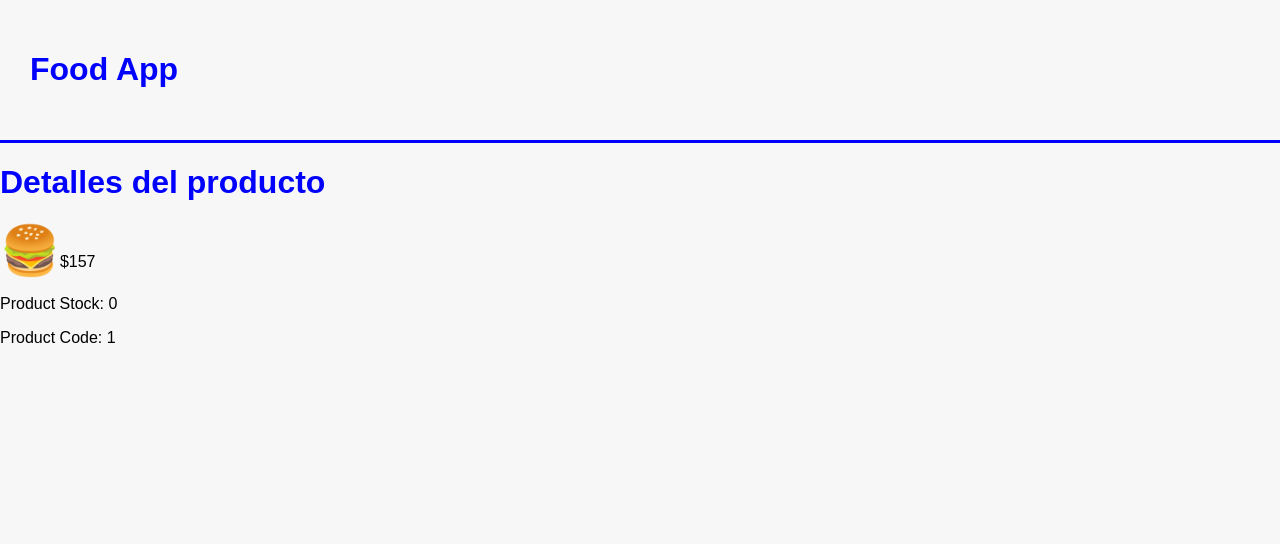
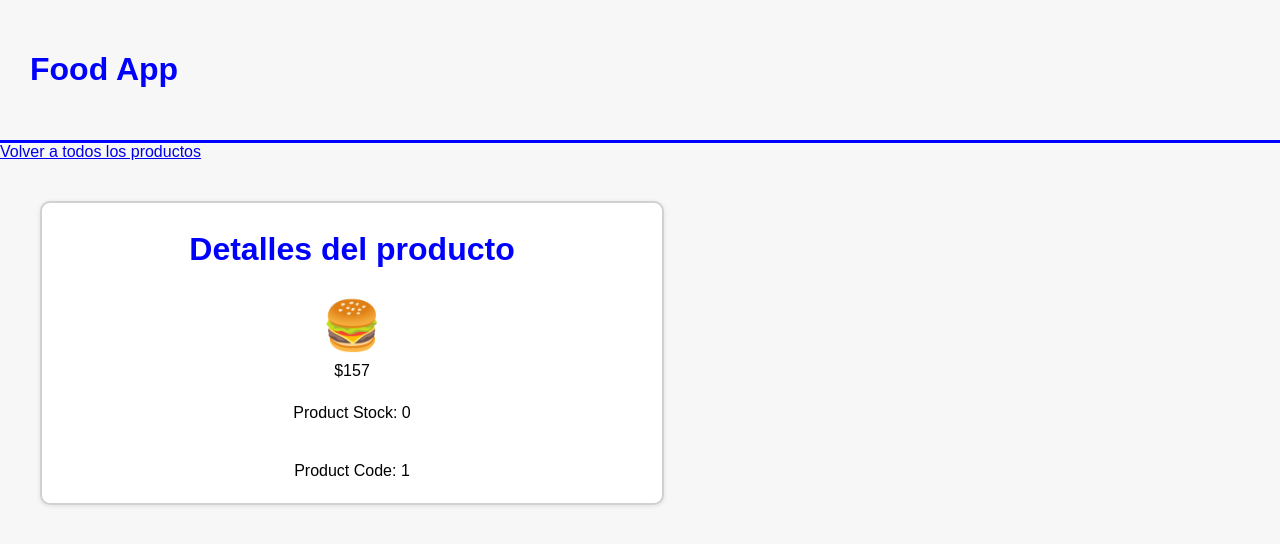
Before and after one commit to D13607ucc4/FoodApp, a React (Vite) app: page /home/1 in a window 1280 px wide. Shown: the top 544 px of the page. Built offline with nearby package versions, Linux system fonts and the light colour scheme; data requests are answered from the project's data file.

Commit message:
checkpoint

```diff
--- a/db.json
+++ b/db.json
@@ -12,14 +12,14 @@
       "img": "🍕",
       "name": "Pizza",
       "price": 189,
-      "stock": 3
+      "stock": 0
     },
     {
       "id": "3",
       "img": "🍣",
       "name": "Sushi",
       "price": 132,
-      "stock": 6
+      "stock": 1
     },
     {
       "id": "4",
--- a/src/App.jsx
+++ b/src/App.jsx
@@ -24,12 +24,12 @@ function App() {
     /* Ejemplo de como debemos hacer las rutas */
   }
   return (
-      <>
+    <>
       <Header />
       <Routes>
         <Route path="/*" element={<Navigate replace to="/home" />} />
 
-        <Route path="/home/*" element={<HomePage />} />
+        <Route path="/home" element={<HomePage />} />
 
         <Route path="/home/:productId" element={<ProductPageDetail />} />
       </Routes>
--- /dev/null
+++ b/src/components/detailedCard.css
@@ -0,0 +1,28 @@
+.DetailCard {
+  margin: 40px;
+  background-color: #fff;
+  border: 2px solid #d1d1d1;
+  border-radius: 10px;
+  width: 600px;
+  height: 280px;
+  display: flex;
+  flex-direction: column;
+  justify-content: center;
+  align-items: center;
+  gap: 8px;
+  padding: 10px;
+  box-shadow: 0 1px 5px rgba(0, 0, 0, 0.1);
+}
+
+.food-item:hover {
+  cursor: pointer;
+  transform: scale(1.05);
+}
+
+.food-item span:not(.food-icon) {
+  font-size: 20px;
+}
+
+.food-icon {
+  font-size: 100px;
+}
--- a/src/components/detailedCard.jsx
+++ b/src/components/detailedCard.jsx
@@ -1,4 +1,6 @@
 import React from "react";
+import "./detailedCard.css";
+
 
 function DetailedCard({ product, params }) {
   return (
--- a/src/components/foodItem.jsx
+++ b/src/components/foodItem.jsx
@@ -1,10 +1,16 @@
 import React from "react";
 import "./foodItem.css";
-import { Link } from 'react-router-dom'
+import { Link } from "react-router-dom";
+import { useTheme } from "../context/themeContext";
 
 function FoodItem({ comida, addOrder, orderCantidad }) {
+  const { darkMode } = useTheme();
   return (
-    <button className="food-item" onClick={() => addOrder(comida)} disabled={orderCantidad === 0}>
+    <button
+      className={`food-item ${darkMode ? "dark-mode" : "light-mode"}`}
+      onClick={() => addOrder(comida)}
+      disabled={orderCantidad === 0}
+    >
       <div>
         <span className="food-icon">{comida.img}</span>
       </div>
@@ -22,9 +28,7 @@ function FoodItem({ comida, addOrder, orderCantidad }) {
         )}
       </div>
 
-      <Link to={`${comida.id}`}>
-        detalles
-      </Link>
+      <Link to={`${comida.id}`}>detalles</Link>
     </button>
   );
 }
--- a/src/components/header.jsx
+++ b/src/components/header.jsx
@@ -1,14 +1,14 @@
-import './header.css'
-import { useTheme } from '../context/ThemeContext'
+import "./header.css";
+import { useTheme } from "../context/themeContext";
 
 function Header() {
-  const {darkMode} = useTheme()
-  console.log("darkMode: ", darkMode)
+  const { darkMode } = useTheme();
+  console.log("darkMode: ", darkMode);
   return (
-    <div className='container'>
-        <h1>Food App</h1>
+    <div className={`container ${darkMode ? "dark-mode" : "light-mode"}`}>
+      <h1>Food App</h1>
     </div>
-  )
+  );
 }
 
-export default Header
+export default Header;
--- a/src/pages/homePage.jsx
+++ b/src/pages/homePage.jsx
@@ -1,30 +1,43 @@
 import { useState, useEffect } from "react";
 import Receipt from "../components/receipt";
 import FoodContainer from "../components/foodContainer";
-import { useTheme } from "../context/ThemeContext";
+import { useTheme } from "../context/themeContext";
 
 function HomePage() {
   const [orders, setOrders] = useState([]); //Creo una variable de estado orders, que empieza como un array vacío.
   // const [stock, setStock] = useState([]);
   const [comidas, setComidas] = useState([]);
 
-  const { darkMode, toggleHandle } = useTheme()
+  const { darkMode, toggleHandle } = useTheme();
 
-  const fetchComidas = () => {
-    fetch("http://localhost:3000/comidas")
-      .then(res => {
-        if (!res.ok) throw new Error("Error al obtener comidas");
-        return res.json();
-      })
-      .then(data => setComidas(data))
-      .catch(err => console.error("Error al cargar comidas:", err));
-  };
+  // const fetchComidas = () => {
+  //   fetch("http://localhost:3000/comidas")
+  //     .then((res) => {
+  //       if (!res.ok) throw new Error("Error al obtener comidas");
+  //       return res.json();
+  //     })
+  //     .then((data) => setComidas(data))
+  //     .catch((err) => console.error("Error al cargar comidas:", err));
+  // };
 
   useEffect(() => {
     fetchComidas();
   }, []);
 
-  console.log("me renderizo..")
+  const fetchComidas = async () => {
+    try {
+      const res = await fetch("http://localhost:3000/comidas");
+      if (!res.ok) {
+        throw new Error("Error al obtener comidas");
+      }
+      const data = await res.json();
+      setComidas(data);
+    } catch (err) {
+      console.error("Error al cargar comidas:", err);
+    }
+  };
+
+  console.log("me renderizo..");
 
   // Orders contendrá los pedidos que se vayan haciendo. setOrders se usa para actualizar el estado de orders.
 
@@ -42,7 +55,7 @@ function HomePage() {
           //Si ya existe actualiza la cantidad del pedido existente
           return prevOrders.map((order, index) => {
             if (index === existingOrderIndex) {
-              return { ...order, quantity: order.quantity + 1 }; //Copio el objeto order y le sumo 1 a la cantidad. Esto no muta el estado porque crea un nuevo objeto.
+              return { ...order, quantity: order.quantity + 1 };
             }
             return order; //El resto de los objetos los dejo igual.
           });
@@ -76,14 +89,14 @@ function HomePage() {
   };
 
   const finalizarCompra = () => {
-    const updates = orders.map(order => {
-      const comida = comidas.find(c => c.id === order.id);
+    const updates = orders.map((order) => {
+      const comida = comidas.find((c) => c.id === order.id);
       const nuevoStock = comida.stock - order.quantity;
 
       return fetch(`http://localhost:3000/comidas/${order.id}`, {
         method: "PATCH",
         headers: { "Content-Type": "application/json" },
-        body: JSON.stringify({ stock: nuevoStock }),
+        body: JSON.stringify({ stock: nuevoStock })
       });
     });
 
@@ -92,12 +105,10 @@ function HomePage() {
         fetchComidas();
         setOrders([]);
       })
-    .catch(err => {
+      .catch((err) => {
         console.error("Error al finalizar compra:", err);
       });
-  }
-
-
+  };
 
   return (
     <>
@@ -128,7 +139,7 @@ function HomePage() {
         </div>
       </div>
     </>
-  )
+  );
 }
 
-export default HomePage
+export default HomePage;
--- a/src/pages/productPageDetail.jsx
+++ b/src/pages/productPageDetail.jsx
@@ -1,6 +1,6 @@
 import { useState, useEffect } from "react";
-import { useParams } from "react-router-dom";
-import DetailedCard from "../components/detailedCard"
+import { useParams, Link } from "react-router-dom";
+import DetailedCard from "../components/detailedCard";
 
 function ProductPageDetail() {
   const params = useParams();
@@ -27,7 +27,8 @@ function ProductPageDetail() {
 
   return (
     <>
-      <DetailedCard product={product} params={params}/>
+      <Link to={`/home`}>Volver a todos los productos</Link>
+      <DetailedCard product={product} params={params} />
     </>
   );
 }
```
Also changed, not shown: src/main.jsx (+9 -9 lines). Lines whose indentation alone changed are shown as unchanged.
